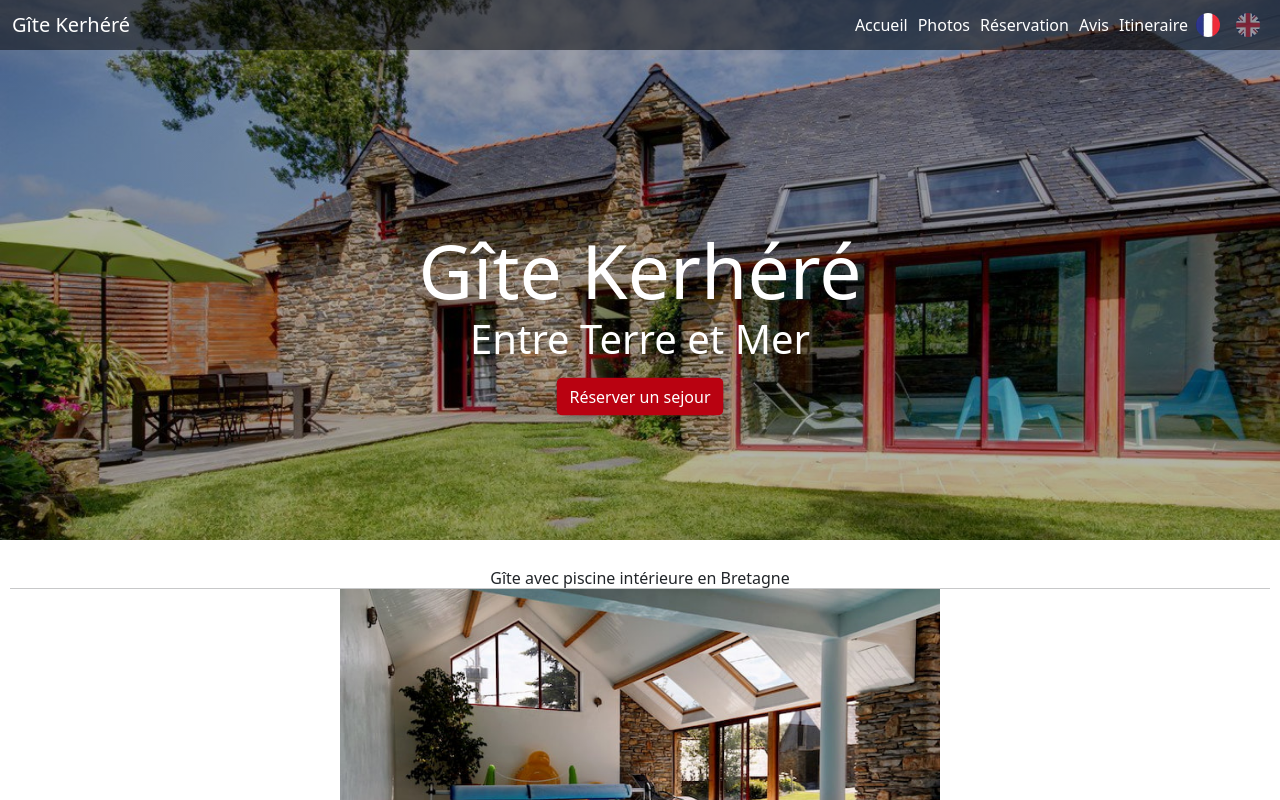
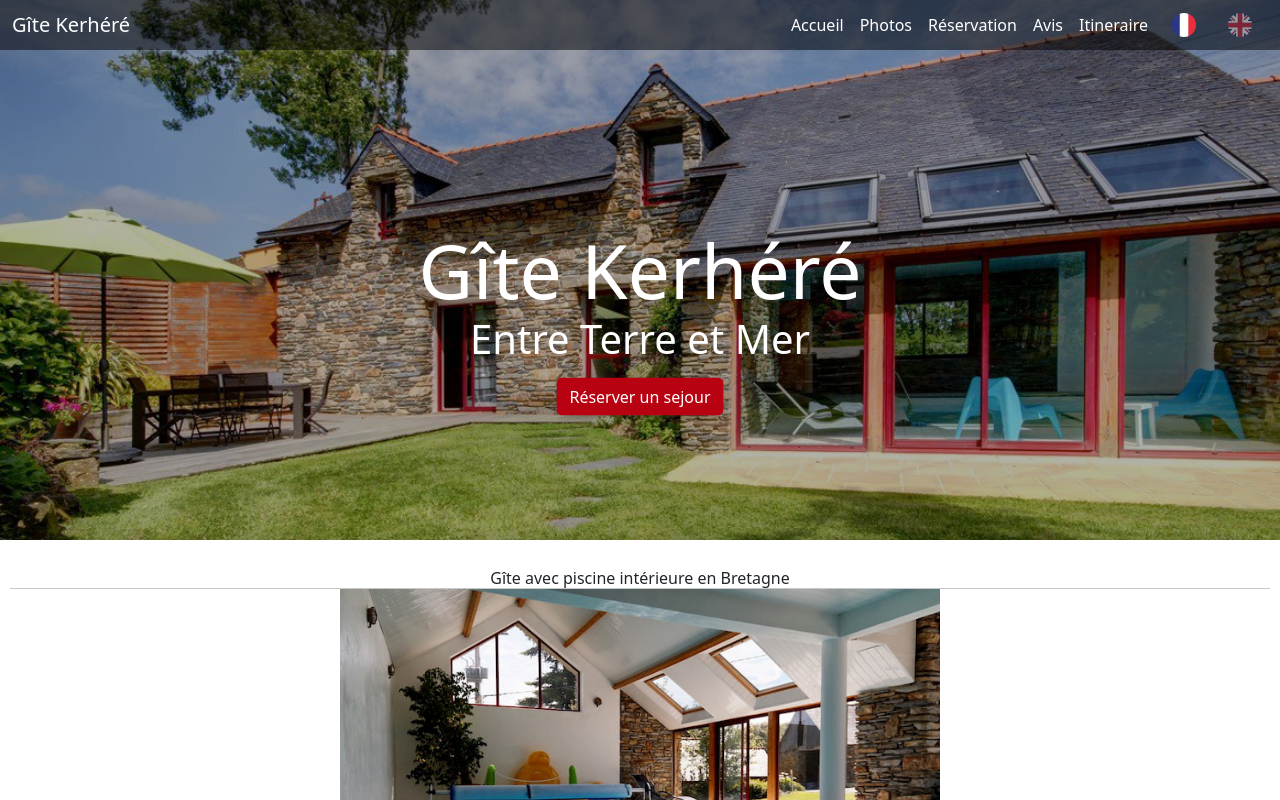
Before and after one commit to antoine-gannat/gite-website, a Next.js app: page / in a window 1280 px wide. Shown: the top 800 px of the page. Built offline with nearby package versions, Linux system fonts and the light colour scheme; no server answers.

Commit message:
fix broken css

```diff
--- a/components/Navbar/Navbar.module.css
+++ b/components/Navbar/Navbar.module.css
@@ -19,11 +19,10 @@
   display: flex;
   flex-direction: row;
   align-items: center;
-  gap: 10px;
 }
 
 .navItems a {
-  padding: ".5rem";
+  padding: 0.5rem;
 }
 
 .flag {
```
